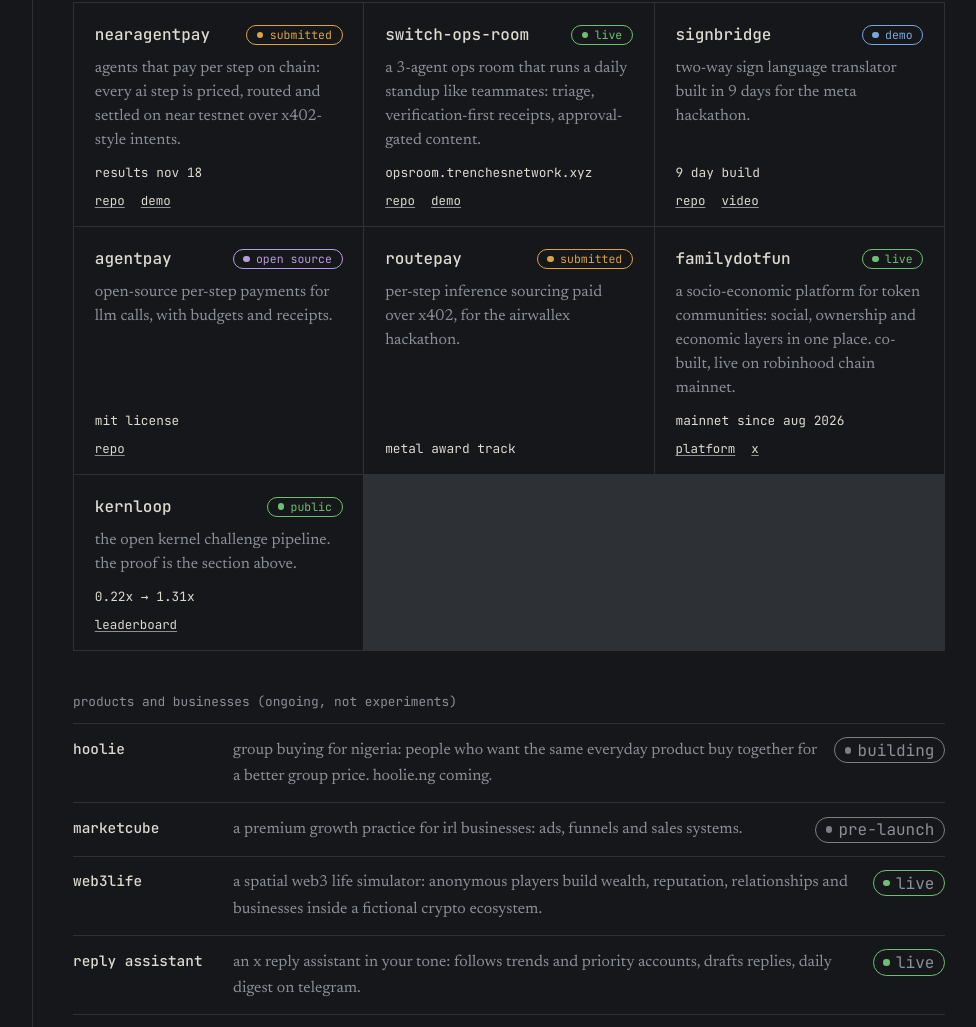
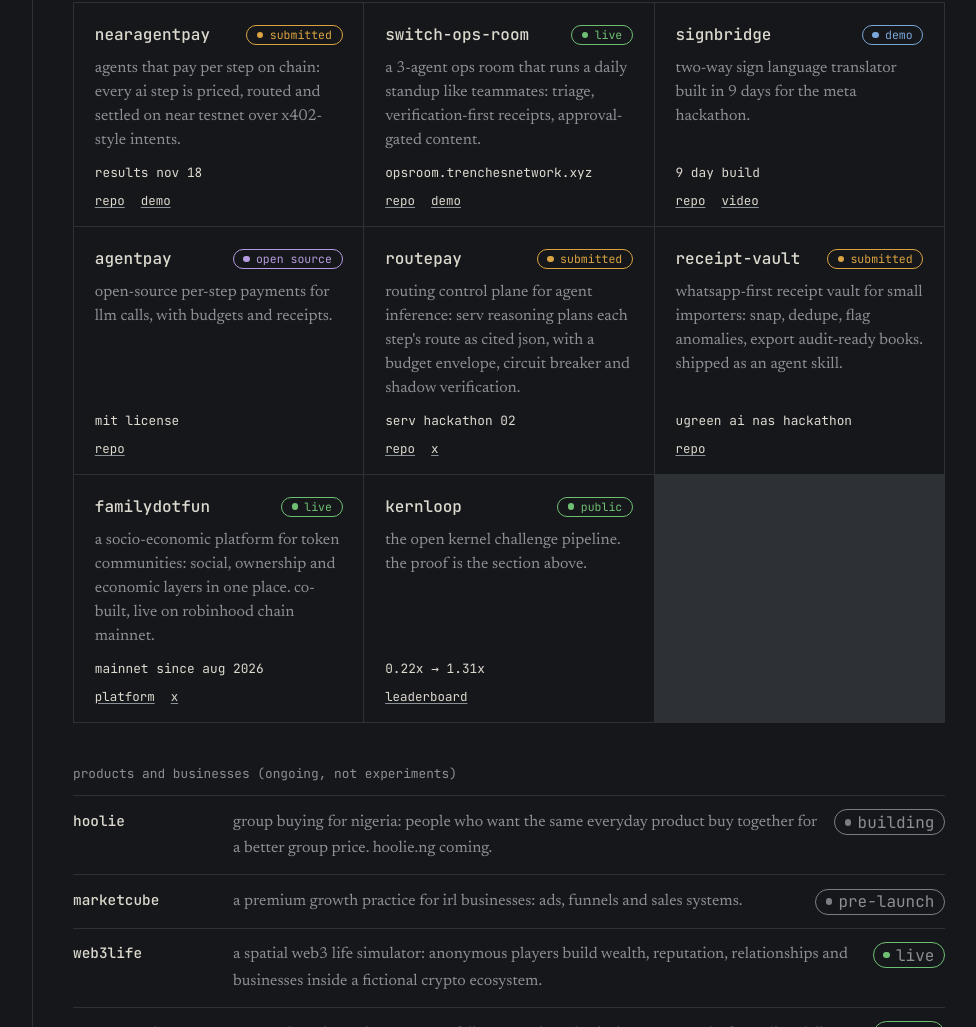
Before and after one commit to Izecrypt/izecube-lab, a plain HTML site: page index.html in a window 1280 px wide. Shown: the part 1625-2652 px from the top of the page, without its empty margins (136-1112 px from the left). Drawn offline with Linux system fonts and the light colour scheme.

Commit message:
serv fix: routepay card corrected to serv hackathon 02 with repo+x links; add receipt-vault (ugreen) card

```diff
--- a/index.html
+++ b/index.html
@@ -230,7 +230,8 @@ const builds=[
  {n:"switch-ops-room",d:"a 3-agent ops room that runs a daily standup like teammates: triage, verification-first receipts, approval-gated content.",c:"live",s:"live",k:"opsroom.trenchesnetwork.xyz",l:[["repo","https://github.com/Izecrypt/switch-ops-room"],["demo","https://opsroom.trenchesnetwork.xyz"]]},
  {n:"signbridge",d:"two-way sign language translator built in 9 days for the meta hackathon.",c:"demo",s:"demo",k:"9 day build",l:[["repo","https://github.com/Izecrypt/signbridge"],["video","https://youtu.be/eLHdIYXji7I"]]},
  {n:"agentpay",d:"open-source per-step payments for llm calls, with budgets and receipts.",c:"oss",s:"open source",k:"mit license",l:[["repo","https://github.com/Izecrypt/agentpay"]]},
- {n:"routepay",d:"per-step inference sourcing paid over x402, for the airwallex hackathon.",c:"sub",s:"submitted",k:"metal award track",l:[]},
+ {n:"routepay",d:"routing control plane for agent inference: serv reasoning plans each step's route as cited json, with a budget envelope, circuit breaker and shadow verification.",c:"sub",s:"submitted",k:"serv hackathon 02",l:[["repo","https://github.com/Izecrypt/routepay-serv"],["x","https://x.com/its_izecube/status/2122013210068857184"]]},
+ {n:"receipt-vault",d:"whatsapp-first receipt vault for small importers: snap, dedupe, flag anomalies, export audit-ready books. shipped as an agent skill.",c:"sub",s:"submitted",k:"ugreen ai nas hackathon",l:[["repo","https://github.com/Izecrypt/receipt-vault"]]},
  {n:"familydotfun",d:"a socio-economic platform for token communities: social, ownership and economic layers in one place. co-built, live on robinhood chain mainnet.",c:"live",s:"live",k:"mainnet since aug 2026",l:[["platform","https://www.getfamily.fun"],["x","https://x.com/familydotfun"]]},
  {n:"kernloop",d:"the open kernel challenge pipeline. the proof is the section above.",c:"live",s:"public",k:"0.22x → 1.31x",l:[["leaderboard","https://openkernelchallenge.dev"]]}
 ];
```
